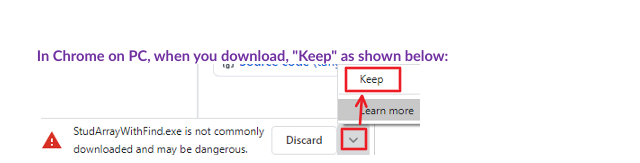
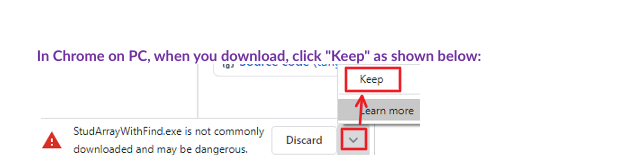
Before and after one commit to bwattle/11-StudDB_VB, a plain HTML site: page index.html in a window 1280 px wide. Shown: the part 1317-1480 px from the top of the page, 0-640 px from the left. Drawn offline with Linux system fonts and the light colour scheme.

Commit message:
index - forgot the word click

```diff
--- a/index.html
+++ b/index.html
@@ -322,7 +322,7 @@
         &nbsp;</p>
     <p style="margin:0in;margin-left:.3in;font-family:Calibri;font-size:11.0pt;
 color:#7030A0">
-        <span style="font-weight:bold">In Chrome on PC, when you download, &quot;Keep&quot; as shown below:</span></p>
+        <span style="font-weight:bold">In Chrome on PC, when you download, click &quot;Keep&quot; as shown below:</span></p>
     <p style="margin:0in;margin-left:.3in">
         <img alt="Machine generated alternative text:
 Keep
```
